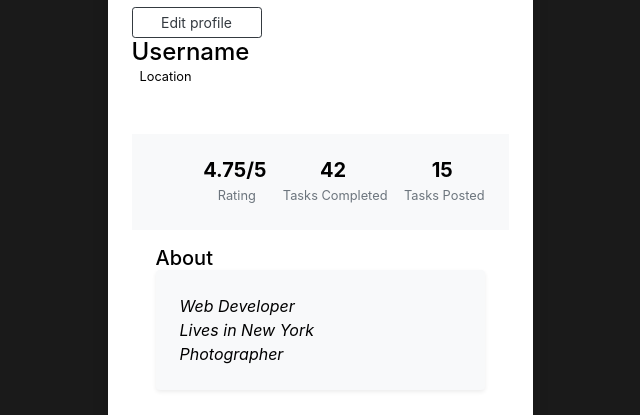
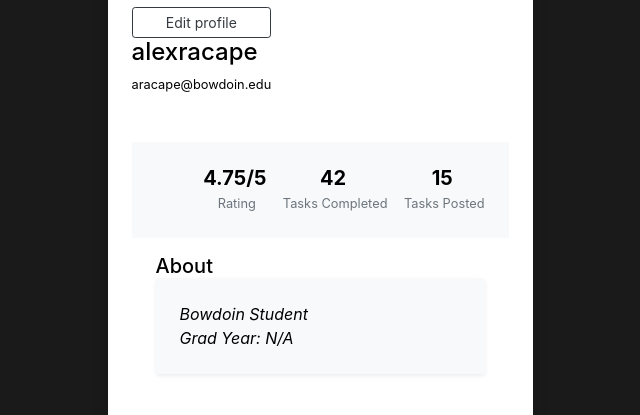
Before and after one commit to alexracape/tascii, a Django app: page /profile/ in a window 1280 px wide. Shown: the part 253-668 px from the top of the page, without its empty margins (320-960 px from the left). Run offline with Django 4.2, Linux system fonts and the light colour scheme; a user stored in the database is signed in; some libraries are stand-ins or nearby versions.

Commit message:
Update profile.html

```diff
--- a/feed/templates/profile.html
+++ b/feed/templates/profile.html
@@ -30,11 +30,10 @@
 
 
                 <div class="media-body mb-5 text-white">
-                    <h4 class="mt-0 mb-0">Username</h4>
+                    <h4>{{request.user}}</h4>
                     <p class="small mb-4">
-                        <i class="fas fa-map-marker-alt mr-2">
-
-                        </i>Location</p>
+                        <!-- <i class="fas fa-map-marker-alt mr-2"> -->
+                        </i>{{user.email}}</p>
                     </div>
                 </div>
             </div>
@@ -66,9 +65,8 @@
                         <div class="px-4 py-3">
                             <h5 class="mb-0">About</h5>
                             <div class="p-4 rounded shadow-sm bg-light">
-                                <p class="font-italic mb-0">Web Developer</p>
-                                <p class="font-italic mb-0">Lives in New York</p>
-                                <p class="font-italic mb-0">Photographer</p>
+                                <p class="font-italic mb-0">Bowdoin Student</p>
+                                <p class="font-italic mb-0">Grad Year: N/A</p>
                             </div>
                         </div>
                         <div class="py-4 px-4">
```
